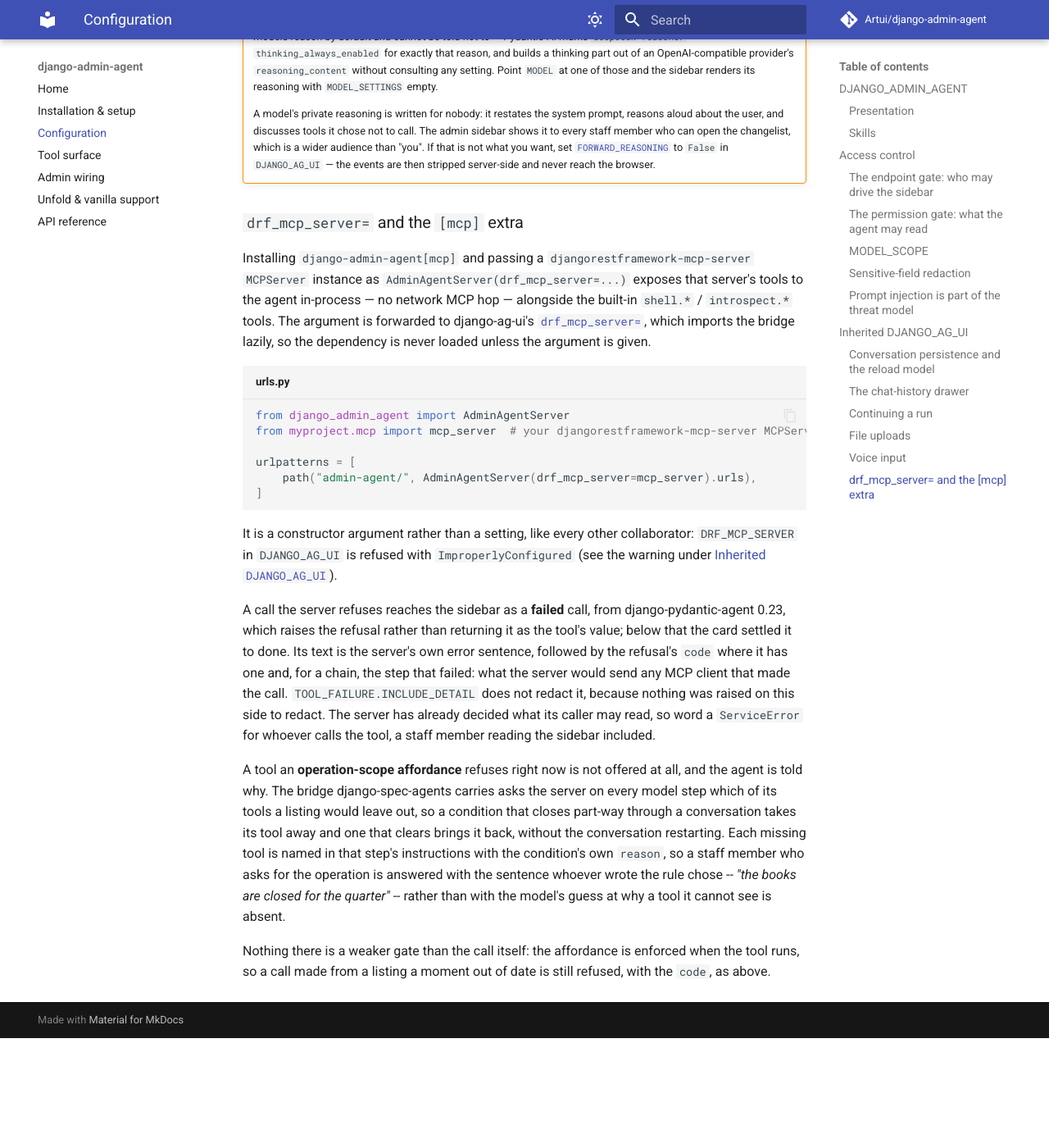
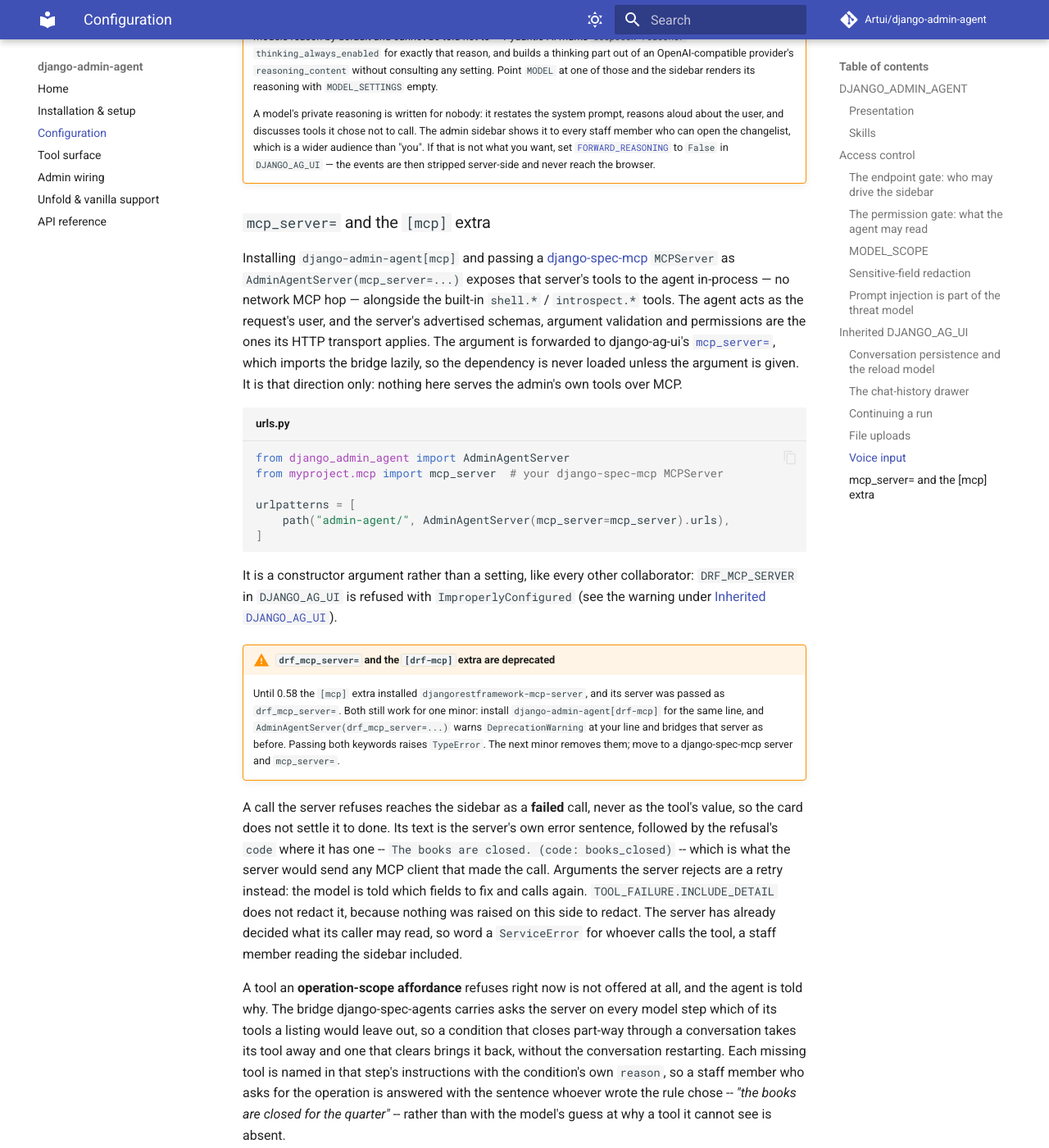
Before and after one commit to Artui/django-admin-agent, an MkDocs documentation site: the page built from docs/configuration.md, in a window 1280 px wide and 1400 px high, scrolled down 12564 px. Shown: the whole window at 82% size. Built offline with MkDocs 1.6.1 and Material for MkDocs 9.7.7, drawn with Linux system fonts in a browser that asks for light colours; comment, search, counter and statistics services are not loaded; before the commit the page ends 13830 px from its top, so only the background shows below that; some of the changed text lies outside the part shown.

Commit message:
Re-point [mcp] at django-spec-mcp; AdminAgentServer takes mcp_server=
The [mcp] extra becomes django-ag-ui[mcp]>=0.73.0, the in-process bridge for a
django-spec-mcp server. The drf-mcp line it carried moves to a deprecated
[drf-mcp] extra for one minor.

AdminAgentServer names mcp_server= and drf_mcp_server= instead of passing them
through **kwargs, so the alias warns once at the caller's line naming this
class, rather than django-ag-ui's warning blaming this constructor and naming
AGUIServer. Both keywords raises TypeError. The alias is forwarded under its own
keyword, since the transport picks the bridge by it.

django-ag-ui is floored at 0.73.0 and django-spec-agents at 0.6.0: the extra
puts 0.73.0 in the one lock, so the lowest-declared-versions suite could not
read a lower core floor.

Co-Authored-By: Claude Opus 5.5 <noreply@anthropic.com>

````diff
--- a/docs/configuration.md
+++ b/docs/configuration.md
@@ -508,23 +508,26 @@ model produces one.
     to `False` in `DJANGO_AG_UI` — the events are then stripped server-side and
     never reach the browser.
 
-### `drf_mcp_server=` and the `[mcp]` extra
+### `mcp_server=` and the `[mcp]` extra
 
 Installing `django-admin-agent[mcp]` and passing a
-`djangorestframework-mcp-server` `MCPServer` instance as
-`AdminAgentServer(drf_mcp_server=...)` exposes that server's tools to the agent
+[django-spec-mcp](https://artui.github.io/django-spec-mcp/) `MCPServer` as
+`AdminAgentServer(mcp_server=...)` exposes that server's tools to the agent
 in-process — no network MCP hop — alongside the built-in `shell.*` /
-`introspect.*` tools. The argument is forwarded to django-ag-ui's
-[`drf_mcp_server=`](https://artui.github.io/django-ag-ui/configuration/#drf_mcp_server),
+`introspect.*` tools. The agent acts as the request's user, and the server's
+advertised schemas, argument validation and permissions are the ones its HTTP
+transport applies. The argument is forwarded to django-ag-ui's
+[`mcp_server=`](https://artui.github.io/django-ag-ui/configuration/#mcp_server),
 which imports the bridge lazily, so the dependency is never loaded unless the
-argument is given.
+argument is given. It is that direction only: nothing here serves the admin's
+own tools over MCP.
 
 ```python title="urls.py"
 from django_admin_agent import AdminAgentServer
-from myproject.mcp import mcp_server  # your djangorestframework-mcp-server MCPServer
+from myproject.mcp import mcp_server  # your django-spec-mcp MCPServer
 
 urlpatterns = [
-    path("admin-agent/", AdminAgentServer(drf_mcp_server=mcp_server).urls),
+    path("admin-agent/", AdminAgentServer(mcp_server=mcp_server).urls),
 ]
 ```
 
@@ -533,12 +536,21 @@ collaborator: `DRF_MCP_SERVER` in `DJANGO_AG_UI` is refused with
 `ImproperlyConfigured` (see the warning under
 [Inherited `DJANGO_AG_UI`](#inherited-django_ag_ui)).
 
-A call the server refuses reaches the sidebar as a **failed** call, from
-django-pydantic-agent 0.23, which raises the refusal rather than returning it as
-the tool's value; below that the card settled it to done. Its text is the
+!!! warning "`drf_mcp_server=` and the `[drf-mcp]` extra are deprecated"
+    Until 0.58 the `[mcp]` extra installed `djangorestframework-mcp-server`, and
+    its server was passed as `drf_mcp_server=`. Both still work for one minor:
+    install `django-admin-agent[drf-mcp]` for the same line, and
+    `AdminAgentServer(drf_mcp_server=...)` warns `DeprecationWarning` at your
+    line and bridges that server as before. Passing both keywords raises
+    `TypeError`. The next minor removes them; move to a django-spec-mcp server
+    and `mcp_server=`.
+
+A call the server refuses reaches the sidebar as a **failed** call, never as
+the tool's value, so the card does not settle it to done. Its text is the
 server's own error sentence, followed by the refusal's `code` where it has one
-and, for a chain, the step that failed: what the server would send any MCP
-client that made the call. `TOOL_FAILURE.INCLUDE_DETAIL` does not redact it,
+-- `The books are closed. (code: books_closed)` -- which is what the server
+would send any MCP client that made the call. Arguments the server rejects are
+a retry instead: the model is told which fields to fix and calls again. `TOOL_FAILURE.INCLUDE_DETAIL` does not redact it,
 because nothing was raised on this side to redact. The server has already
 decided what its caller may read, so word a `ServiceError` for whoever calls the
 tool, a staff member reading the sidebar included.
````
Also changed, not shown: other parts of docs/configuration.md (+2 -2 lines), CHANGELOG.md (+31 -0 lines), CLAUDE.md (+11 -8 lines), README.md (+4 -4 lines), docs/installation.md (+9 -4 lines), pyproject.toml (+39 -103 lines), 7 other files.
